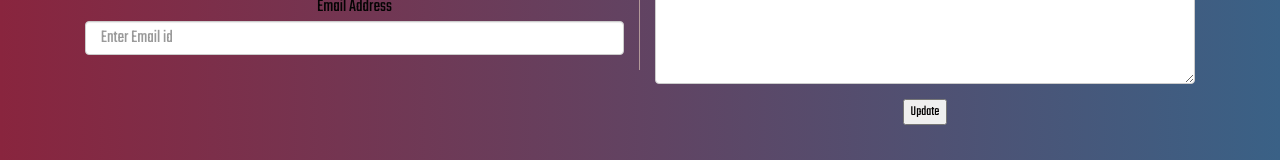
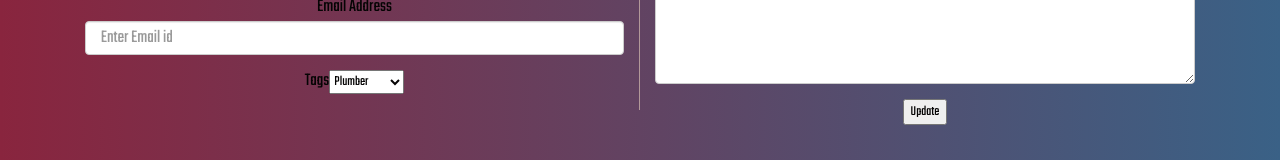
Before and after one commit to ThekkaPatta/FrontEnd, a React (Create React App) app: page /workpost in a window 1280 px wide. Shown: the part 456-616 px from the top of the page. Built offline with nearby package versions, Linux system fonts and the light colour scheme; no server answers.

Commit message:
Tags options added in the form

```diff
--- a/src/Components/Container.js
+++ b/src/Components/Container.js
@@ -10,8 +10,9 @@ class Container extends Component{
     render(){
         return(
             <div>
+
+                <Route exact path="/login" component={Login} />
                 <Route path="/workpost" component={Workpost} />
-                <Route path="/login" component={Login} />
                 <Route path="/home"  component={Home}/>
             </div>
 
--- a/src/Components/Workpost.js
+++ b/src/Components/Workpost.js
@@ -6,7 +6,7 @@ class Workpost extends Component {
     state={
         Username:"",
         PhoneNo:"",
-        // Tags:"",
+        Tags:"",
         Workdescription:"",
     }
 
@@ -70,7 +70,7 @@ class Workpost extends Component {
                                         <input type="file" class="form-control" id="picture"
                                             placeholder=" Upload the picture" />
                                     </div> */}
-                                    {/* <div class="form-group">
+                                    <div class="form-group">
                                         <label for="exampleInputtext">Tags</label>
                                         <select name="tags" id="tags" value={this.state.Tags}
                                         onChange={(event) => { this.setState({ Tags: event.target.value }) }}>
@@ -78,7 +78,7 @@ class Workpost extends Component {
                                             <option value="mechanic">Mechanic</option>
                                             <option value="Construction">Construction</option>
                                         </select>
-                                    </div> */}
+                                    </div>
                                 </div>
                                 <div class="col-md-6">
                                     <div class="form-group">
```
